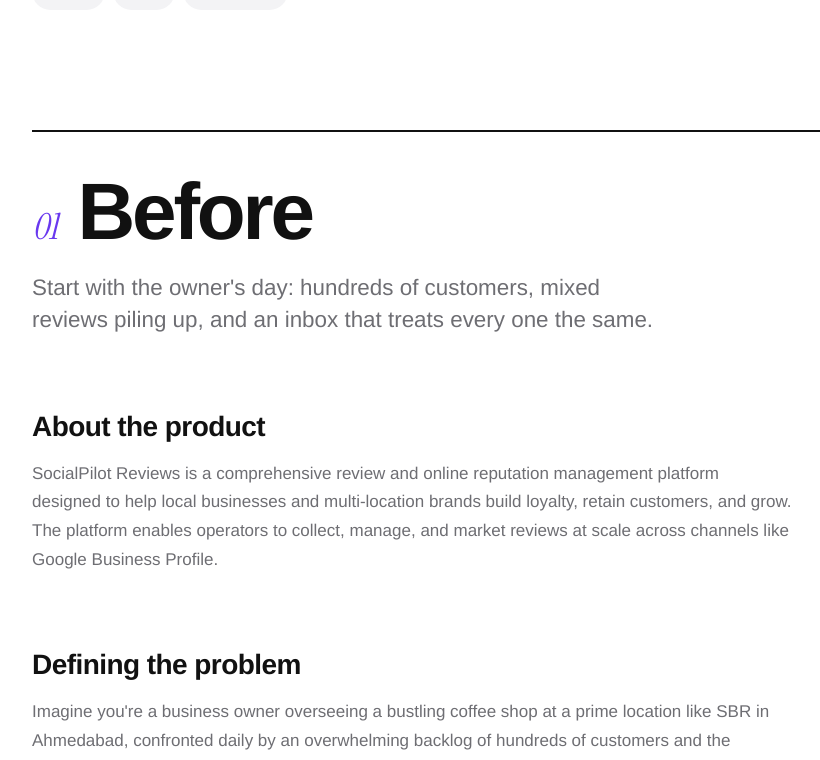
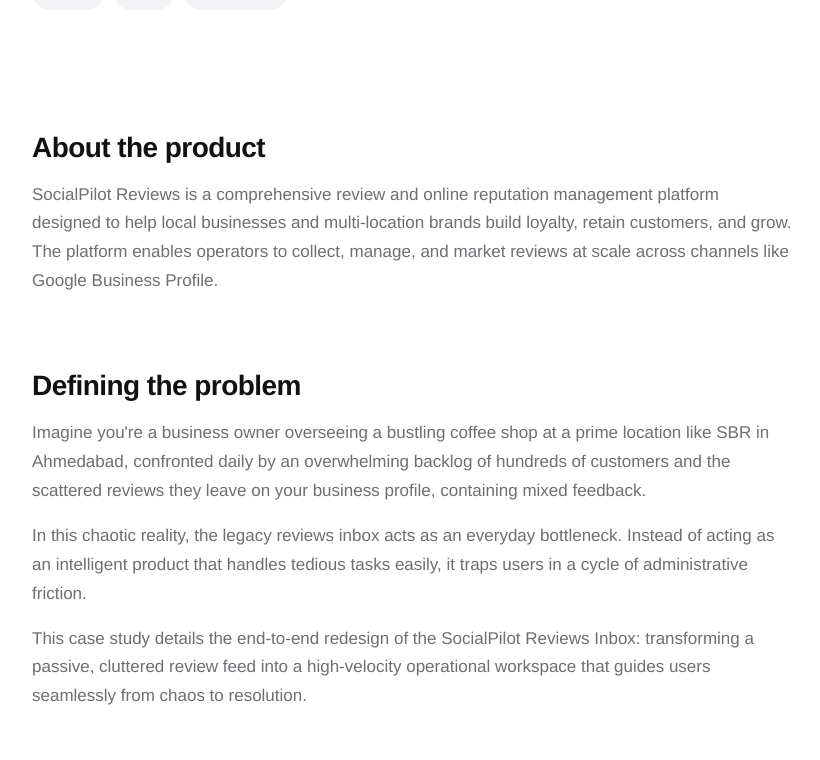
Before and after one commit to jatinsocial/Portfolio, a Next.js app: page /work/reviews-inbox in a window 1280 px wide. Shown: the part 1140-1900 px from the top of the page, without its empty margins (92-912 px from the left). Built offline with nearby package versions, Linux system fonts and the light colour scheme.

Commit message:
Case study: remove part header blocks

```diff
--- a/app/globals.css
+++ b/app/globals.css
@@ -388,12 +388,7 @@ a:focus-visible, button:focus-visible { outline: 2px solid var(--accent); outlin
 .case-nav a:hover { background: var(--border); }
 
 .part { margin-top: 96px; }
-.part-head { padding-top: 40px; border-top: 2px solid var(--text); }
-.part-title { font-size: clamp(2.5rem, 7vw, 5rem); font-weight: 600; letter-spacing: -0.04em; line-height: 1; display: flex; align-items: baseline; gap: 0.25em; }
-.part-num { font-family: var(--serif); font-style: italic; font-weight: 400; font-size: 0.45em; color: #6938ef; letter-spacing: 0; }
-.part-lead { margin-top: 20px; max-width: 640px; font-size: clamp(1.15rem, 2vw, 1.4rem); line-height: 1.45; color: var(--text-2); }
-.part-after .part-title { color: #6938ef; }
-.case-section
+.part-after .case-section
 .pull { margin: 40px 0 8px; font-family: var(--serif); font-style: italic; font-size: clamp(2rem, 5vw, 3.5rem); line-height: 1.1; letter-spacing: -0.01em; color: var(--text); }
 .hmw { list-style: none; margin-top: 28px; }
 .hmw li { display: flex; gap: 20px; align-items: baseline; padding: 20px 0; border-top: 1px solid var(--border); font-size: clamp(1.15rem, 2vw, 1.4rem); font-weight: 500; letter-spacing: -0.015em; line-height: 1.35; }
--- a/app/work/[slug]/page.tsx
+++ b/app/work/[slug]/page.tsx
@@ -200,17 +200,8 @@ export default async function CaseStudyPage({
           </nav>
         </header>
 
-        {c.parts.map((p, i) => (
+        {c.parts.map((p) => (
           <div key={p.id} id={p.id} className={`part part-${p.id}`}>
-            <Reveal>
-              <div className="part-head">
-                <h2 className="part-title">
-                  <span className="part-num">{String(i + 1).padStart(2, "0")}</span>
-                  {p.title}
-                </h2>
-                {p.lead && <p className="part-lead">{p.lead}</p>}
-              </div>
-            </Reveal>
             {p.sections.map((id) => {
               const s = byId.get(id);
               return s ? <SectionView key={id} s={s} /> : null;
```
Also changed, not shown: context/components.md (+1 -1 lines), context/changelog.md, 1 other file (tests, documents, lock files or other folders).
